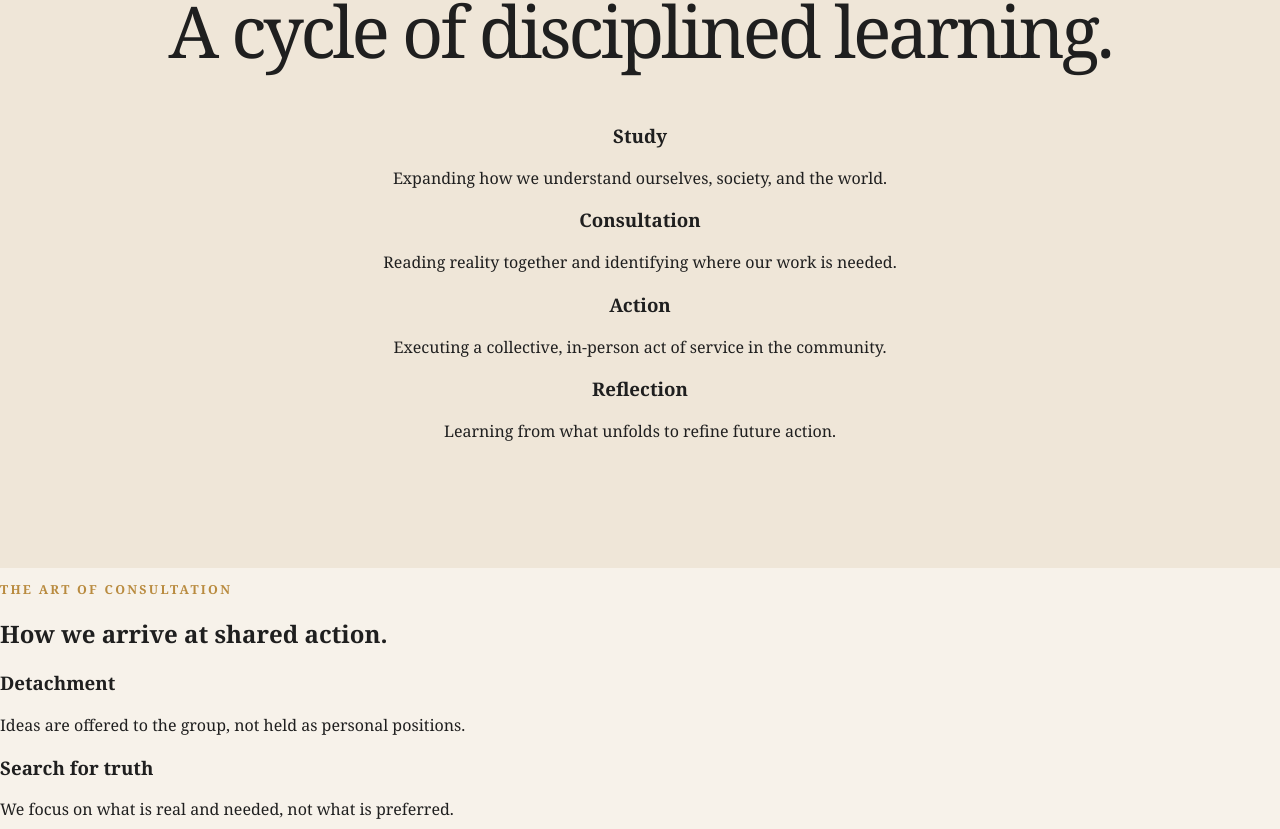
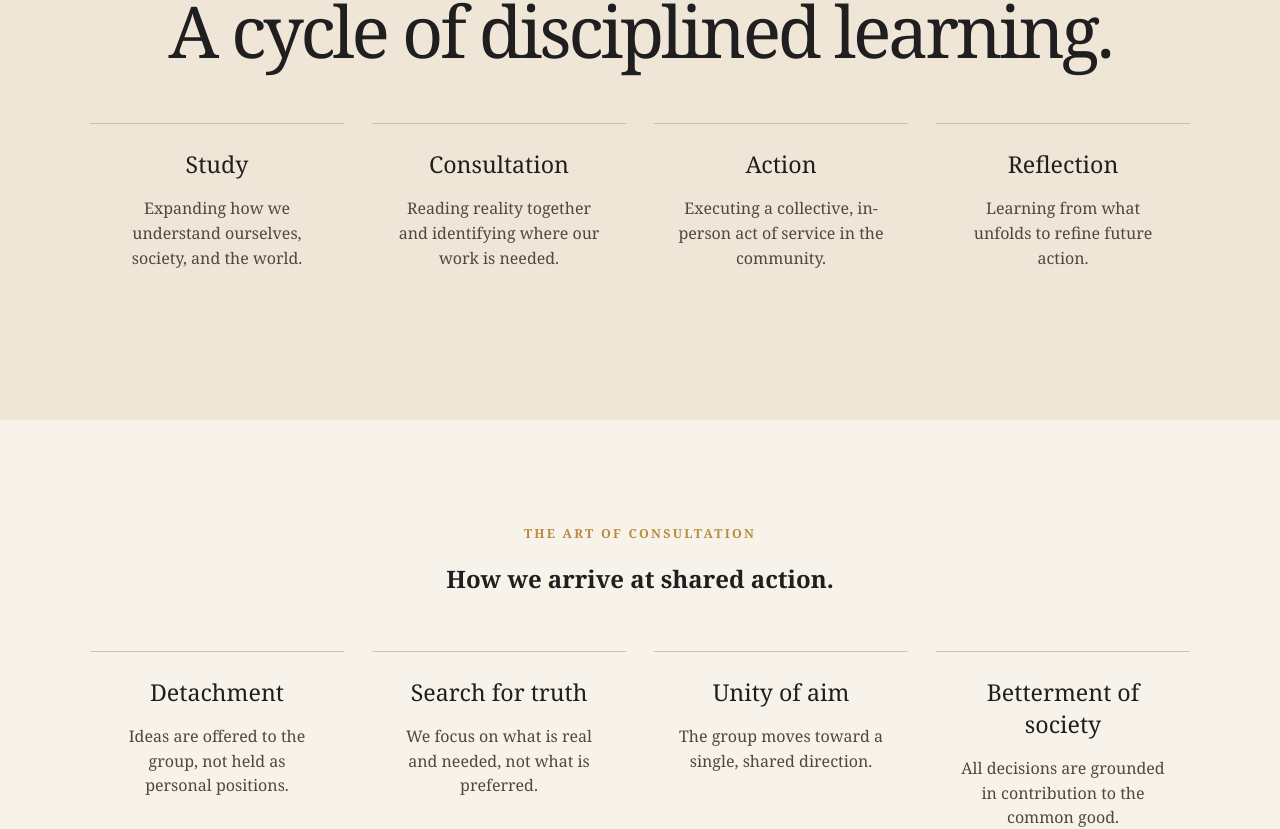
Before and after one commit to travisbirchattba/the-stage-beyond-site, a React (Vite) app: page / in a window 1280 px wide. Shown: the part 2140-2969 px from the top of the page. Built offline with nearby package versions, Linux system fonts and the light colour scheme.

Commit message:
Add grid layout styles for simpleCycle and principlesGrid

```diff
--- a/src/styles.css
+++ b/src/styles.css
@@ -332,3 +332,43 @@ body {
     display: none;
   }
 }
+.simpleCycle,
+.principlesGrid {
+  max-width: 1100px;
+  margin: 56px auto 0;
+  display: grid;
+  grid-template-columns: repeat(4, 1fr);
+  gap: 28px;
+}
+
+.simpleCycle div,
+.principlesGrid div {
+  padding: 24px;
+  border-top: 1px solid rgba(185, 139, 63, 0.45);
+}
+
+.simpleCycle h3,
+.principlesGrid h3 {
+  font-size: 1.45rem;
+  margin: 0 0 12px;
+  font-weight: 500;
+}
+
+.simpleCycle p,
+.principlesGrid p {
+  font-size: 1rem;
+  line-height: 1.55;
+  color: #4f4840;
+}
+
+.principles {
+  padding: 92px 6vw 110px;
+  text-align: center;
+}
+
+@media (max-width: 880px) {
+  .simpleCycle,
+  .principlesGrid {
+    grid-template-columns: 1fr;
+  }
+}
```
